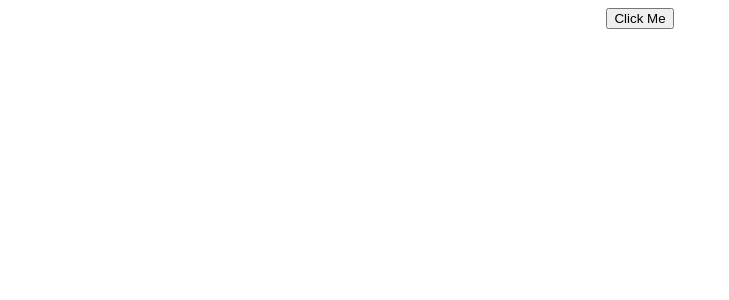
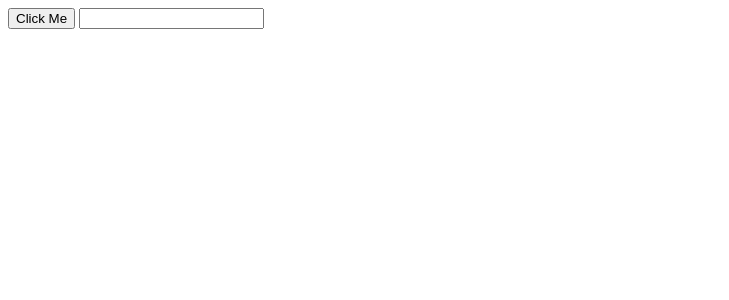
Before and after one commit to hzlshen/angular-case, an Angular app in the folder form-valid/: page / in a window 1280 px wide. Shown: the top 300 px of the page, without its empty margins (0-729 px from the left). Built offline with nearby package versions, Linux system fonts and the light colour scheme.

Commit message:
重复了

```diff
--- a/form-valid/src/app/app.component.html
+++ b/form-valid/src/app/app.component.html
@@ -1,3 +1,3 @@
-<!--The content below is only a placeholder and can be replaced.-->
-<div style="text-align:center">
-    <app-click-me></app-click-me>
+<app-click-me>
+</app-click-me>
+<app-keyup></app-keyup>
--- a/form-valid/src/app/app.module.ts
+++ b/form-valid/src/app/app.module.ts
@@ -1,3 +1,4 @@
+import { KeyupComponent } from './keyup.component';
 import { BrowserModule } from '@angular/platform-browser';
 import { NgModule } from '@angular/core';
 
@@ -8,7 +9,8 @@ import {FormsModule} from '@angular/forms';
 @NgModule({
   declarations: [
     AppComponent,
-    ClickMeComponent
+    ClickMeComponent,
+    KeyupComponent
   ],
   imports: [
     BrowserModule,
--- a/form-valid/src/app/keyup.component.html
+++ b/form-valid/src/app/keyup.component.html
@@ -0,0 +1,2 @@
+<input type="text" (keyup)="onKey($event)">
+<p>{{values}}</p>
--- a/form-valid/src/app/keyup.component.ts
+++ b/form-valid/src/app/keyup.component.ts
@@ -12,6 +12,11 @@ export class KeyupComponent implements OnInit {
 
   }
 
+  values ="";
+  onKey(event:any){
+    this.values+= event.target.value+'|';
+  }
+
   ngOnInit() {
 
   }
```
